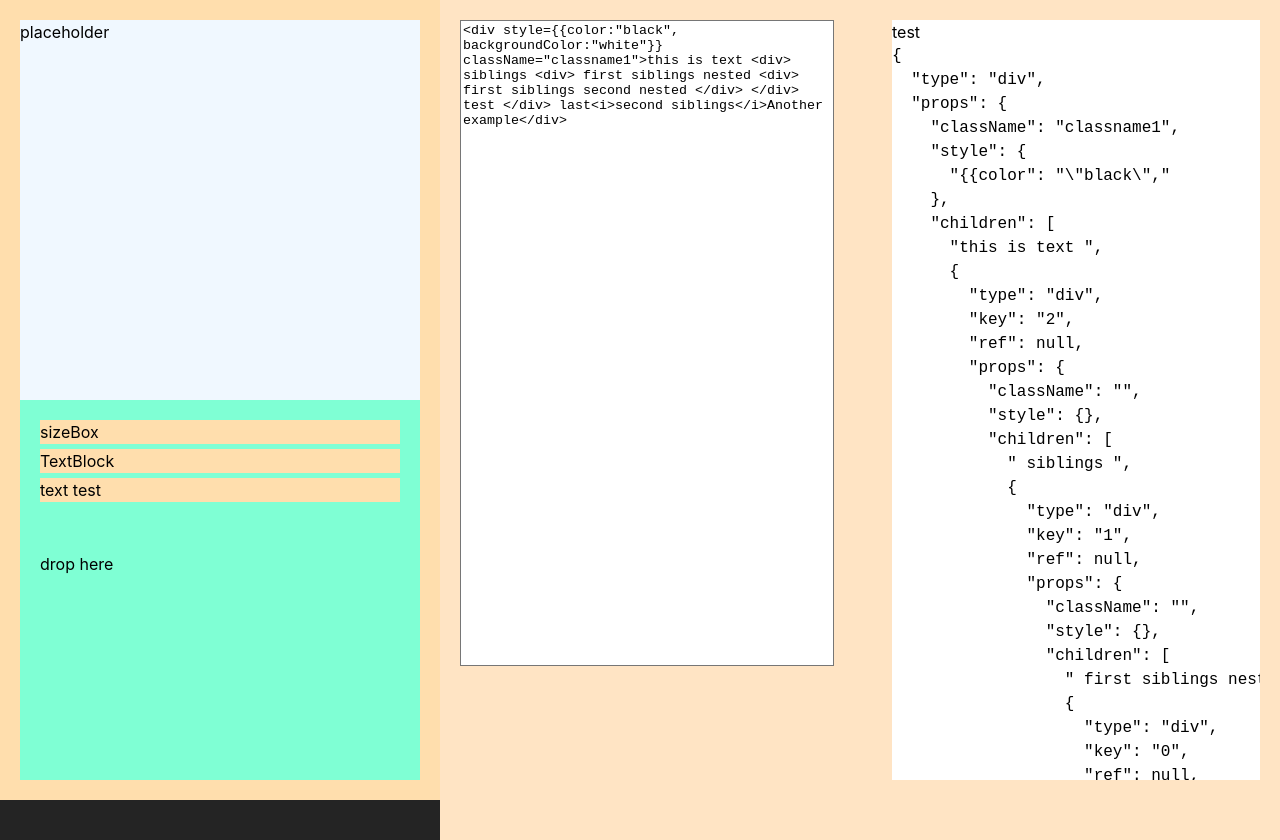
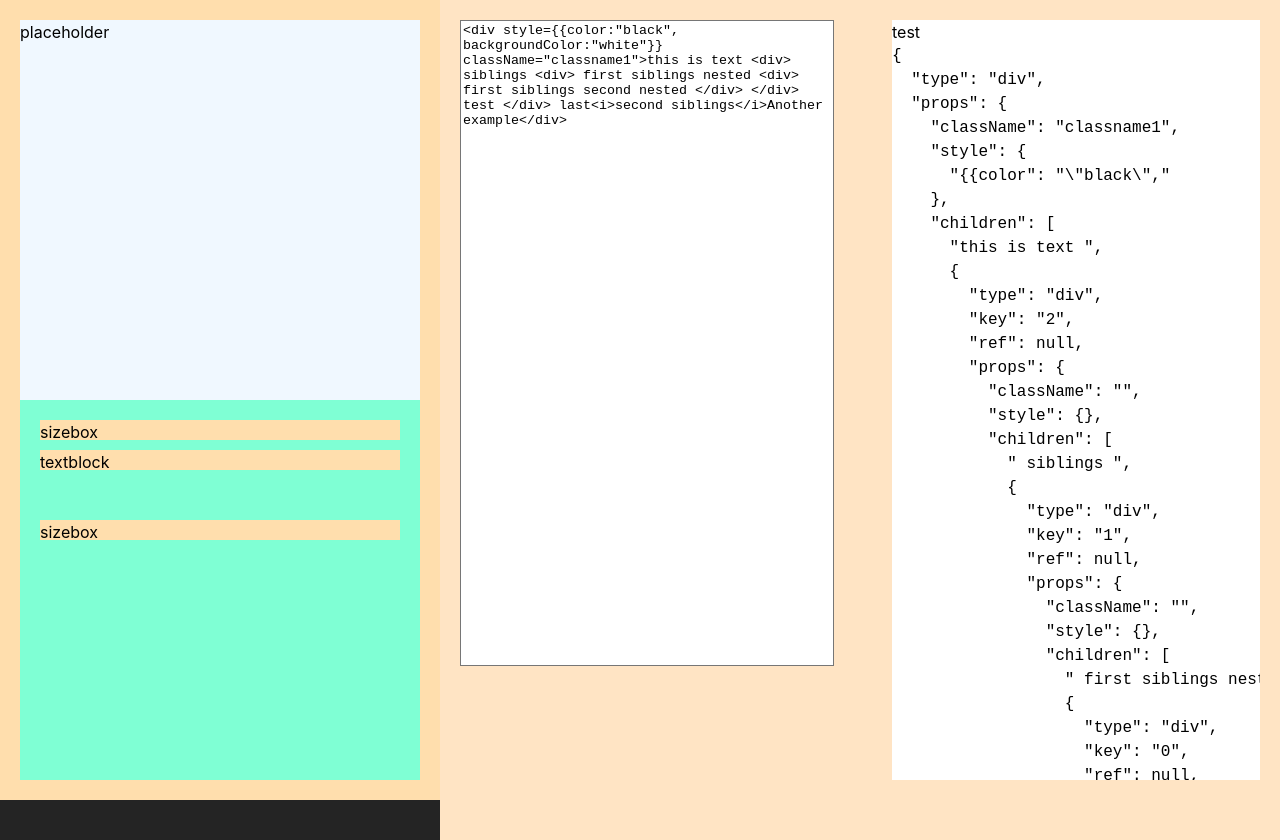
Before and after one commit to Kndgy/jsx-to-unreal-umg, a React (Vite) app: page / in a window 1280 px wide. Built offline with nearby package versions, Linux system fonts and the light colour scheme.

Commit message:
start drag components all over

```diff
--- a/src/modules/componentsBar/componentsBar.module.css
+++ b/src/modules/componentsBar/componentsBar.module.css
@@ -13,9 +13,16 @@
 
 .dragEl{
     background-color: navajowhite;
+    height: 20px;
 }
 
 .dragEl:hover{
     background-color: antiquewhite;
     cursor: grab;
 }
+
+.componentList{
+    display: flex;
+    flex-direction: column;
+    gap: 10px;
+}
--- a/src/modules/componentsBar/componentsBar.tsx
+++ b/src/modules/componentsBar/componentsBar.tsx
@@ -1,12 +1,17 @@
-import React, {useState} from "react";
+import React, {DragEventHandler, useState} from "react";
+import { SizeBox } from "../../components/sizeBox";
 import styles from "./componentsBar.module.css"
 
-const sizeBox = (children:React.ReactNode) => {
-    return(
-        <>
-            {children}
-        </>
-    )
+interface SizeBoxLocalProps {
+    children?: React.ReactNode
+    title?: string
+    canHaveChildren?: boolean
+    onDrop?: DragEventHandler
+}
+
+interface TextBlockLocalProps {
+    text?: string
+    title?: string
 }
 
 export type ComponentProps = {
@@ -15,78 +20,51 @@ export type ComponentProps = {
 }
 
 type ComponentsBarProps = {
-    onDropCallback: (componentData: ComponentProps) => void;
+    onDropCallback: () => void;
 };
 
-const ComponentList: ComponentProps[] = [
-    {
-        index: 0,
-        children:<div className={styles.dragEl}>sizeBox</div>
-    },
-    {
-        index: 1,
-        children:<div className={styles.dragEl}>TextBlock</div>
-    },
-    {
-        index: 2,
-        children:<div className={styles.dragEl}>text test</div>
+const SizeBoxLocal = ({title, children, canHaveChildren, onDrop}:SizeBoxLocalProps) => {
+    if(canHaveChildren){
+        return(
+            <div className={styles.dragEl} draggable onDrop={onDrop} onDragOver={e => e.preventDefault()}>
+                {title}
+                {children}
+            </div>
+        )
     }
-]
+    return(
+        <div className={styles.dragEl} draggable>
+            {title}
+            {children}
+        </div>
+    )
+}
+
+const TextBlockLocal = ({title, text}:TextBlockLocalProps) =>{
+    return(
+        <div className={styles.dragEl} draggable>
+            {title}
+            {text}
+        </div>
+    )
+}
 
 export const ComponentsBar = ({onDropCallback}: ComponentsBarProps) => {
-    const [draggedIndex, setDraggedIndex] = useState(-1);
-    const [Droped, setDroppedIndex ] = useState(-1)
 
-    const onDragStart = (index:number) => (e: React.DragEvent<HTMLDivElement>) => {
-        console.log(index)
-        setDraggedIndex(index);
-    };
-
-    const onDrop = (e: React.DragEvent<HTMLDivElement>) => {
-        console.log("hello")
-        onDropCallback(ComponentList[draggedIndex])
-        setDroppedIndex(draggedIndex)
-    };
-
-    const Top = () => {
-        return (
-            <div className={styles.Top}>
-                {ComponentList.map((component, index) => (
-                    <div key={index} draggable="true" onDragStart={onDragStart(index)}>
-                        {component.children}
-                    </div>
-                ))}
-            </div>
-        );
-    };
-
-    const Bottom = () => {
-        if (Droped === -1) {
-            return (
-                <div onDrop={onDrop} onDragOver={e => e.preventDefault()}>
-                    drop here
-                </div>
-            )
-        }
-        return (
-            <div onDrop={onDrop} onDragOver={e => e.preventDefault()}>
-                drop here
-                <br/>
-                indexes
-                <br/>
-                {Droped}
-                <br/>
-                components
-                <br/>
-                {ComponentList[Droped].children}
-            </div>
-        );
+    const onDrop = () => {
+        onDropCallback()
+        console.log("dropped")
     }
 
     return (
         <div className={styles.parent}>
-            <Top />
-            <Bottom />
+            <div className={styles.componentList}>
+                <SizeBoxLocal title="sizebox" onDrop={onDrop} />
+                <TextBlockLocal title="textblock"/>
+            </div>
+            <div className={styles.widgetHiearchy}>
+                <SizeBoxLocal title="sizebox" canHaveChildren={true}/>
+            </div>
         </div>
     );
 }
--- a/src/modules/editor.tsx
+++ b/src/modules/editor.tsx
@@ -7,8 +7,8 @@ import { AstViewer } from './astViewer'
 export const Editor = () => {
     // console.log(reactElements)
 
-    const handleDrop = (componentData: ComponentProps) => {
-      console.log(componentData.children);
+    const handleDrop = () => {
+      // console.log(componentData.children);
       console.log("hello")
     };
 
```
